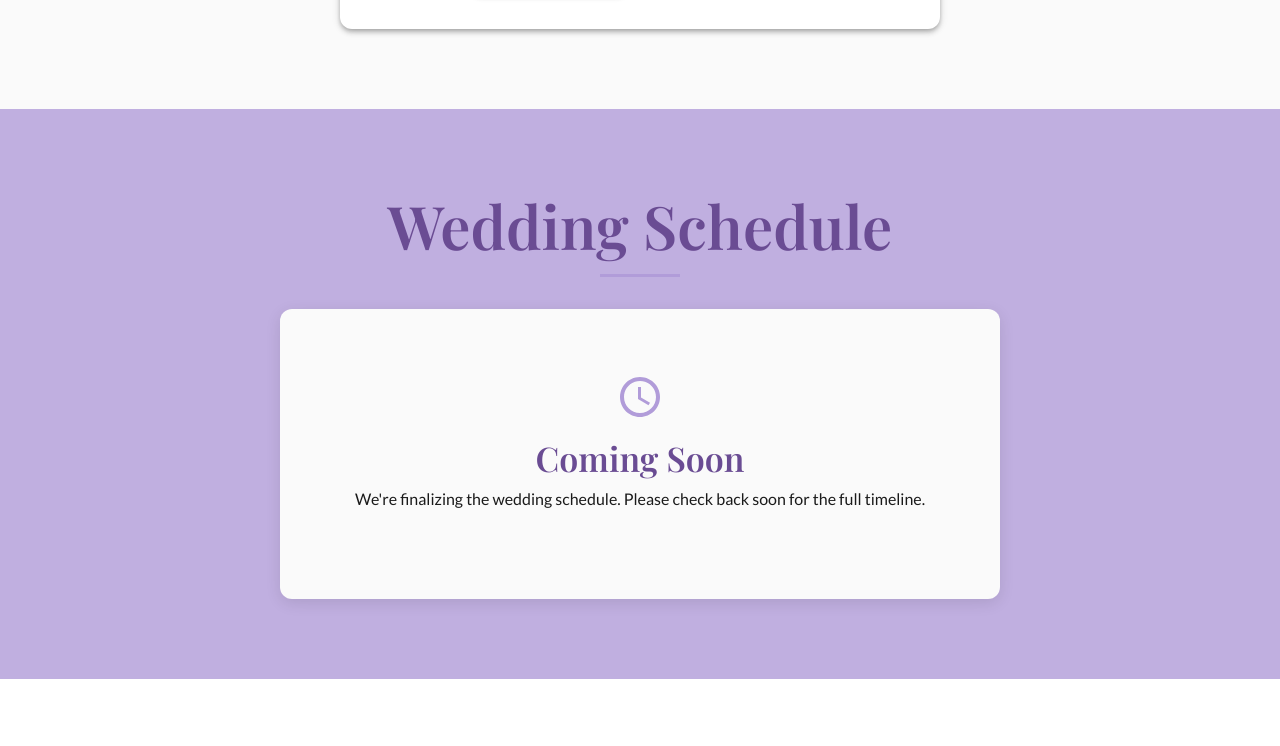
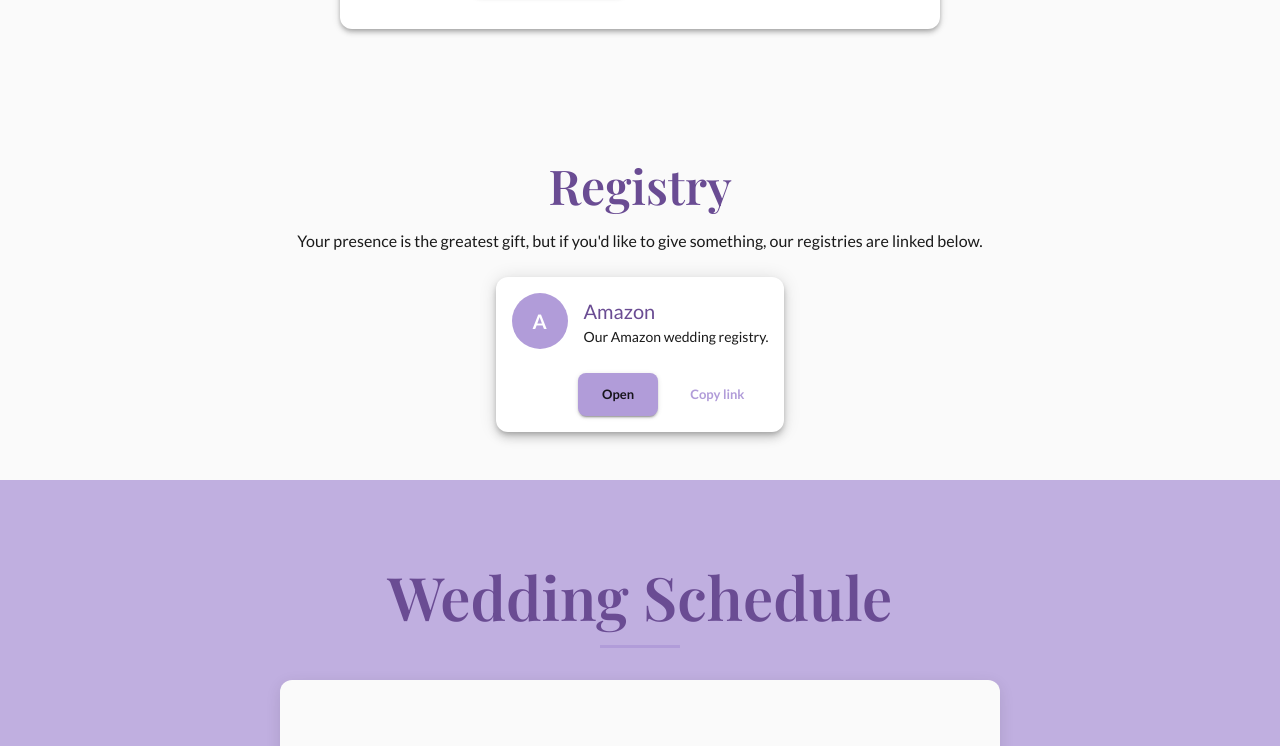
Before and after one commit to spbeal/wedding, a React (Vite) app: page / in a window 1280 px wide. Shown: the part 2158-2904 px from the top of the page. Built offline with nearby package versions, Linux system fonts and the light colour scheme.

Commit message:
Registry

```diff
--- a/src/App.tsx
+++ b/src/App.tsx
@@ -9,6 +9,7 @@ import Menu from './components/Menu';
 import RSVP from './components/RSVP';
 import Footer from './components/Footer';
 import ColorPicker from './components/ColorPicker';
+import Registry from './components/Registry';
 
 function App() {
   const [activeSection, setActiveSection] = useState('');
@@ -95,7 +96,7 @@ function App() {
 
   useEffect(() => {
     const handleScroll = () => {
-      const sections = ['hero', 'photos', 'save-the-date', 'schedule', 'location', 'menu', 'rsvp'];
+      const sections = ['hero', 'photos', 'save-the-date', 'location', 'registry', 'schedule', 'menu', 'rsvp'];
       const scrollPosition = window.scrollY + 200;
 
       for (const section of sections) {
@@ -128,6 +129,7 @@ function App() {
       </Box>
       <SaveTheDate />
       <Location />
+      <Registry />
       <Schedule />
       <Menu />
       <RSVP />
--- a/src/components/RSVP.tsx
+++ b/src/components/RSVP.tsx
@@ -240,7 +240,7 @@ export default function RSVP() {
                 />
 
                 <FormControl component="fieldset" sx={{ mb: 2 }}>
-                  <FormLabel component="legend">Will you attend?</FormLabel>
+                  <FormLabel component="legend">Will you be attending?</FormLabel>
                   <RadioGroup
                     row
                     name="attending"
--- /dev/null
+++ b/src/components/Registry.tsx
@@ -0,0 +1,73 @@
+import React from 'react';
+import { Box, Grid, Card, CardContent, CardActions, Button, Typography, Avatar } from '@mui/material';
+
+const registries = [
+  {
+    id: 'amazon',
+    provider: 'Amazon',
+    url: 'https://www.amazon.com/wedding/guest-view/3E5OQL7XGRWTU',
+    description: 'Our Amazon wedding registry.',
+  },
+];
+
+export default function Registry() {
+  return (
+    <Box id="registry" sx={{ py: 6, px: 2, backgroundColor: 'background.paper' }}>
+      <Box sx={{ maxWidth: 1100, mx: 'auto', mb: 3, textAlign: 'center' }}>
+        <Typography variant="h3" gutterBottom sx={{ color: 'secondary.main' }}>
+          Registry
+        </Typography>
+        <Typography variant="body1" color="text.secondary">
+          Your presence is the greatest gift, but if you'd like to give something, our registries are linked below.
+        </Typography>
+      </Box>
+
+      <Grid container spacing={3} justifyContent="center">
+        {registries.map((r) => (
+          <Grid key={r.id}>
+            <Card
+              sx={{
+                display: 'flex',
+                flexDirection: 'column',
+                height: '100%',
+                boxShadow: 6,
+                backgroundColor: 'background.default',
+              }}
+            >
+              <CardContent sx={{ flexGrow: 1, color: 'text.primary' }}>
+                <Box sx={{ display: 'flex', alignItems: 'center', gap: 2 }}>
+                  <Avatar sx={{ bgcolor: 'primary.main', width: 56, height: 56, fontWeight: 700 }}>
+                    {r.provider[0]}
+                  </Avatar>
+                  <Box>
+                    <Typography variant="h6" sx={{ color: 'secondary.main' }}>{r.provider}</Typography>
+                    <Typography variant="body2" color="text.secondary">
+                      {r.description}
+                    </Typography>
+                  </Box>
+                </Box>
+              </CardContent>
+              <CardActions sx={{ justifyContent: 'flex-end', px: 2, pb: 2 }}>
+                <Button size="small" variant="contained" color="primary" href={r.url} target="_blank" rel="noopener noreferrer">
+                  Open
+                </Button>
+                <Button
+                  size="small"
+                  onClick={() => {
+                    try {
+                      navigator.clipboard.writeText(r.url);
+                    } catch (e) {
+                      // fallback: do nothing
+                    }
+                  }}
+                >
+                  Copy link
+                </Button>
+              </CardActions>
+            </Card>
+          </Grid>
+        ))}
+      </Grid>
+    </Box>
+  );
+}
```
